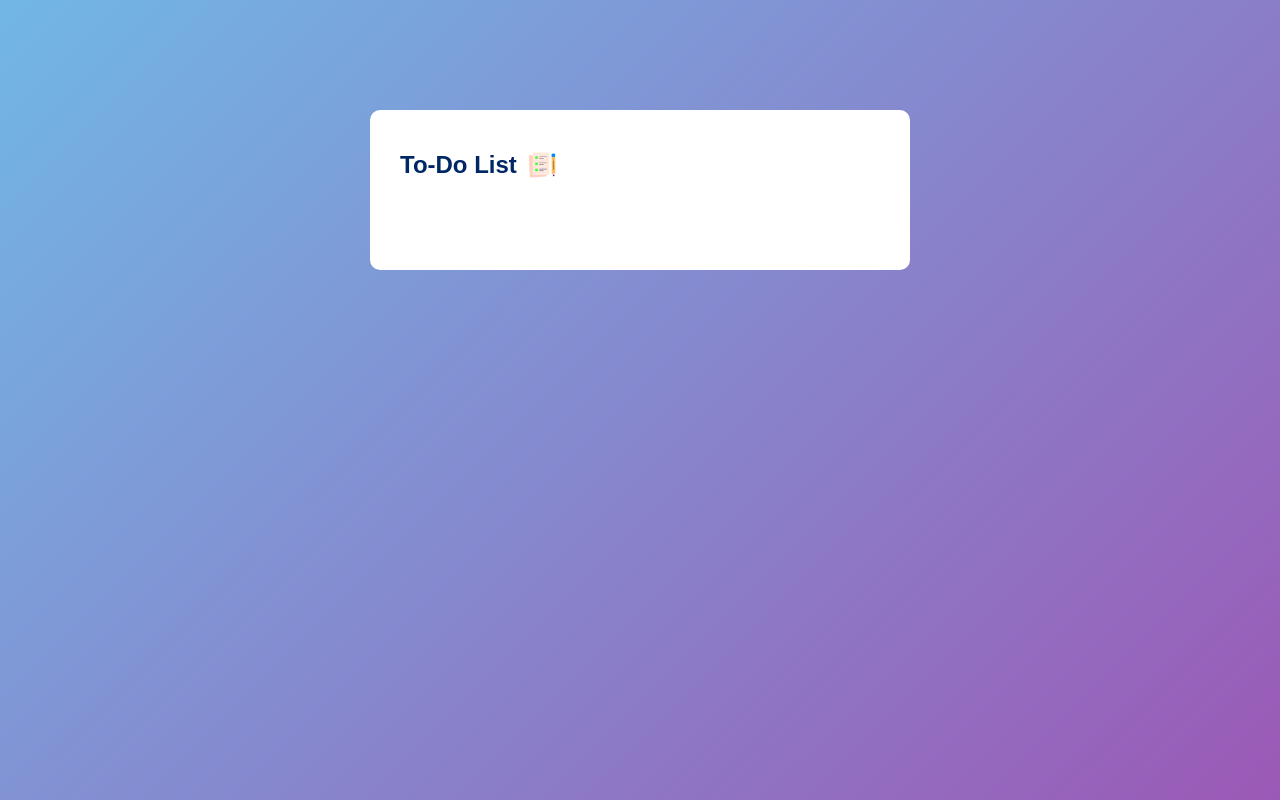
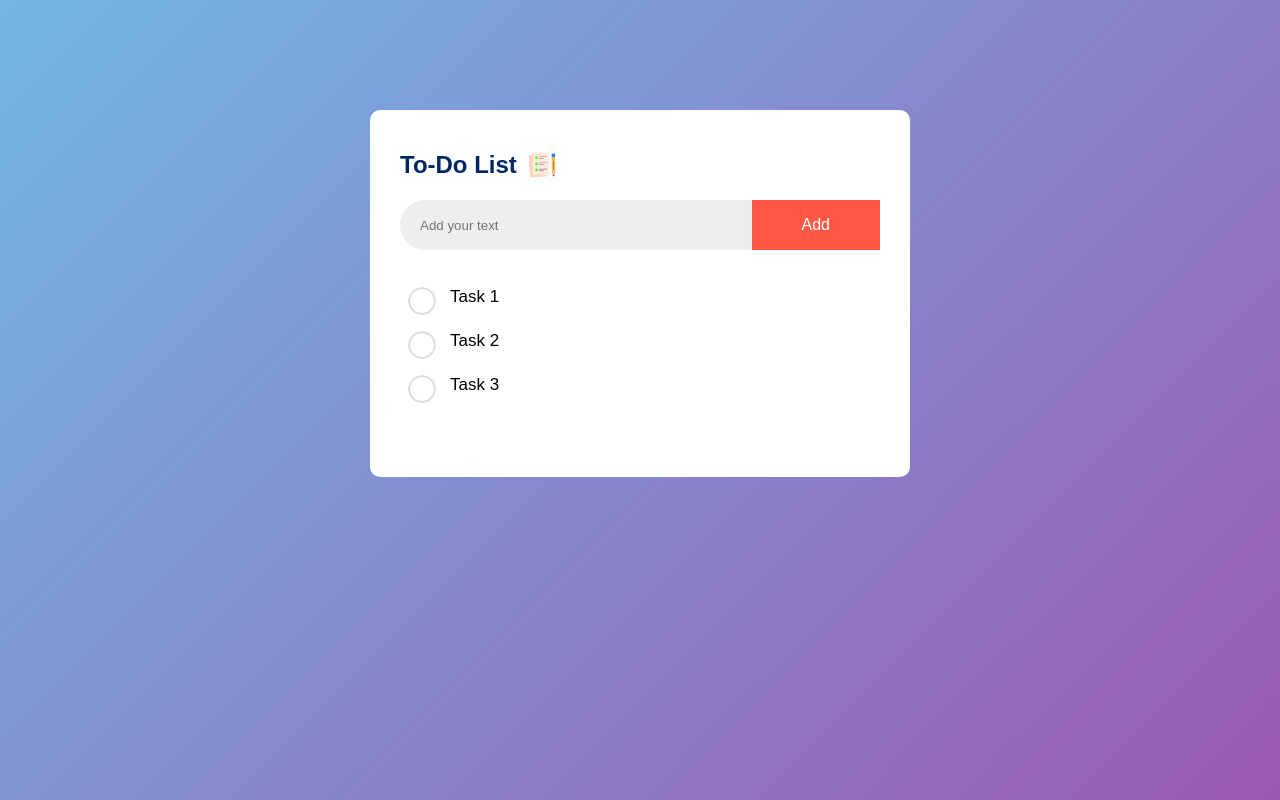
Before and after one commit to fazalgonzer/frontend-todo-list-app, a plain HTML site: page index.html in a window 1280 px wide. Drawn offline with Linux system fonts and the light colour scheme.

Commit message:
Adding feature plus css

```diff
--- a/index.html
+++ b/index.html
@@ -10,6 +10,18 @@
     <div class="container">
             <div class="todo-app">
                 <h2>To-Do List <img src="images/icon.png" alt=""></h2>
+                <div  class="row">
+                    <input type="text" id="input-box" placeholder="Add your text">
+                    <button>Add</button>
+                </div>
+                <ul id="list-container">
+
+
+                <li>Task 1</li>
+                <li>Task 2</li>
+                <li>Task 3</li>
+                </ul>
+
 
 
             </div>
--- a/style.css
+++ b/style.css
@@ -45,3 +45,64 @@ font-family: 'Poppins', sans-serif;
     margin-left: 10px;
 
 }
+
+
+.row{
+display: flex;
+align-items: center;
+justify-content: space-between ;
+background: #edeef0 ;
+border-radius: 30px;
+padding-left: 20px;
+margin-bottom: 25px;
+
+}
+input{
+    flex: 2;
+    border: none;
+    outline: none;
+    background: transparent;
+
+}
+
+
+button{
+border: none;
+outline: none;
+padding: 16px 50px ;
+background: #ff5945 ;
+color: #fff;
+font-size: 16px;
+
+
+}
+
+
+ul li{
+    list-style: none ;
+    font-size: 17px;
+    padding: 12px 8px 12px 50px;
+    user-select: none;
+    cursor: pointer;
+    position: relative;
+
+
+}
+
+ul li::before{
+    content: '';
+    position: absolute;
+    height: 28px;
+    width: 28px;
+    border-radius: 50%;
+    background-image:url(images/unchecked.png) ;
+    background-size: cover;
+    background-position: center;
+    top: 12px;
+    left: 8px;
+
+
+
+
+
+}
```
